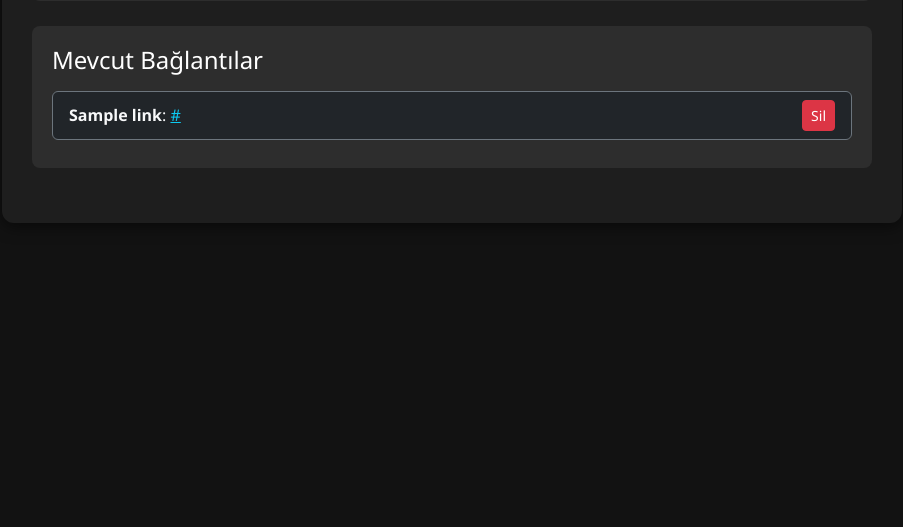
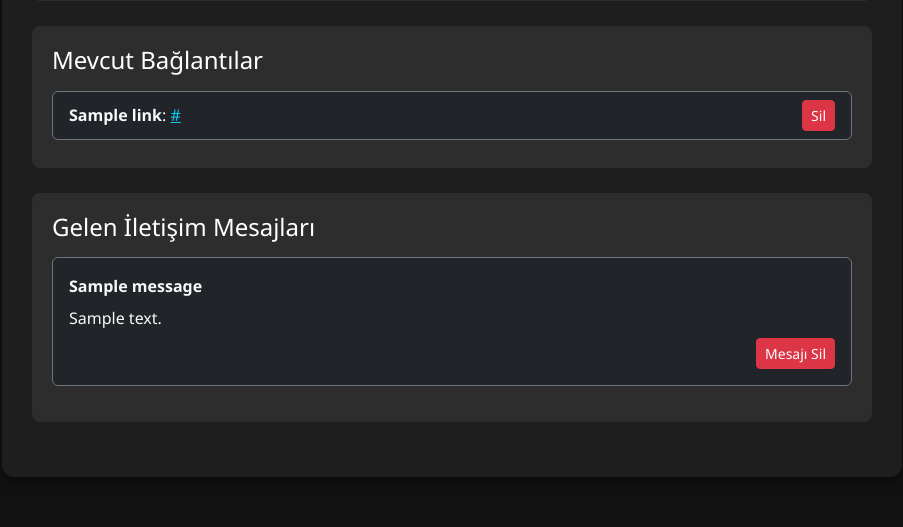
Before and after one commit to egesaari/ybssite, a Flask app: page /admin in a window 1280 px wide. Shown: the part 1381-1908 px from the top of the page, without its empty margins (188-1091 px from the left). Before the commit the page ends 1549 px from the top, so only its background shows below. Run offline with Flask 3, Linux system fonts and the light colour scheme; the visitor is signed in with stand-in values (Sample User, id 1); tables that the repository leaves empty hold one stand-in row (values such as "Sample post"); one stand-in notice (Sample message) is shown.

Commit message:
Admin paneline gelen iletisim mesajlari eklendi

```diff
--- a/app.py
+++ b/app.py
@@ -79,7 +79,8 @@ def admin():
 
     events = Event.query.all()
     links = Link.query.all()
-    return render_template('admin.html', events=events, links=links)
+    messages = ContactMessage.query.order_by(ContactMessage.date.desc()).all()
+    return render_template('admin.html', events=events, links=links, messages=messages)
 
 @app.route('/admin/add_event', methods=['POST'])
 def add_event():
@@ -178,6 +179,17 @@ def delete_link(id):
     flash('Bağlantı silindi!', 'success')
     return redirect(url_for('admin'))
 
+@app.route('/admin/delete_message/<int:id>', methods=['POST'])
+def delete_message(id):
+    if not session.get('admin_logged_in'):
+        return redirect(url_for('admin_login'))
+
+    msg = ContactMessage.query.get_or_404(id)
+    db.session.delete(msg)
+    db.session.commit()
+    flash('Mesaj silindi!', 'success')
+    return redirect(url_for('admin'))
+
 @app.route('/contact', methods=['POST'])
 def contact():
     name = request.form.get('name')
--- a/templates/admin.html
+++ b/templates/admin.html
@@ -139,6 +139,31 @@
                 {% endfor %}
             </ul>
         </div>
+
+        <!-- Gelen İletişim Mesajları -->
+        <div class="card-custom">
+            <h4 class="mb-3">Gelen İletişim Mesajları</h4>
+            <div class="list-group">
+                {% for msg in messages %}
+                    <div class="list-group-item bg-dark text-light mb-3 rounded border-secondary p-3">
+                        <div class="d-flex justify-content-between">
+                            <strong>{{ msg.name }}</strong>
+                            <small class="text-muted">{{ msg.email }}</small>
+                        </div>
+                        <p class="mt-2 mb-2">{{ msg.message }}</p>
+                        <div class="d-flex justify-content-between align-items-center">
+                            <small class="text-muted">{{ msg.date }}</small>
+                            <form action="{{ url_for('delete_message', id=msg.id) }}" method="POST" class="d-inline">
+                                <button type="submit" class="btn btn-sm btn-danger" onclick="return confirm('Bu mesajı silmek istediğine emin misin?')">Mesajı Sil</button>
+                            </form>
+                        </div>
+                    </div>
+                {% else %}
+                    <p class="text-muted">Henüz gelen mesaj yok.</p>
+                {% endfor %}
+            </div>
+        </div>
+
     </div>
 </body>
 </html>
```
